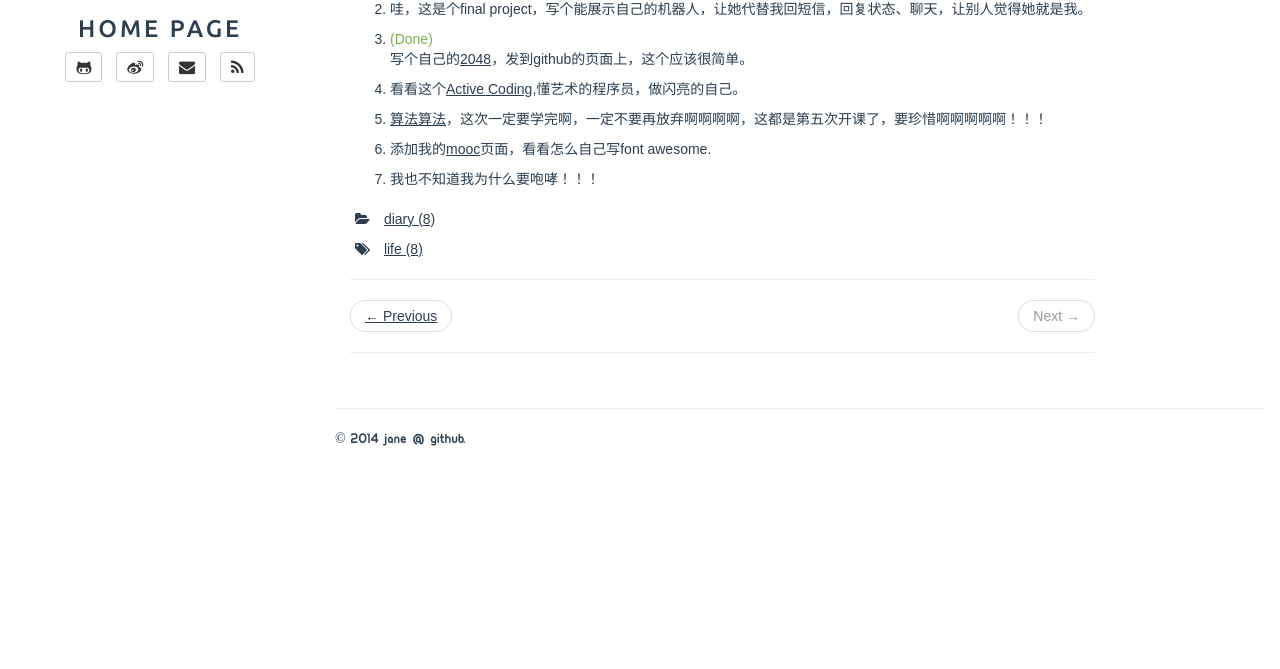
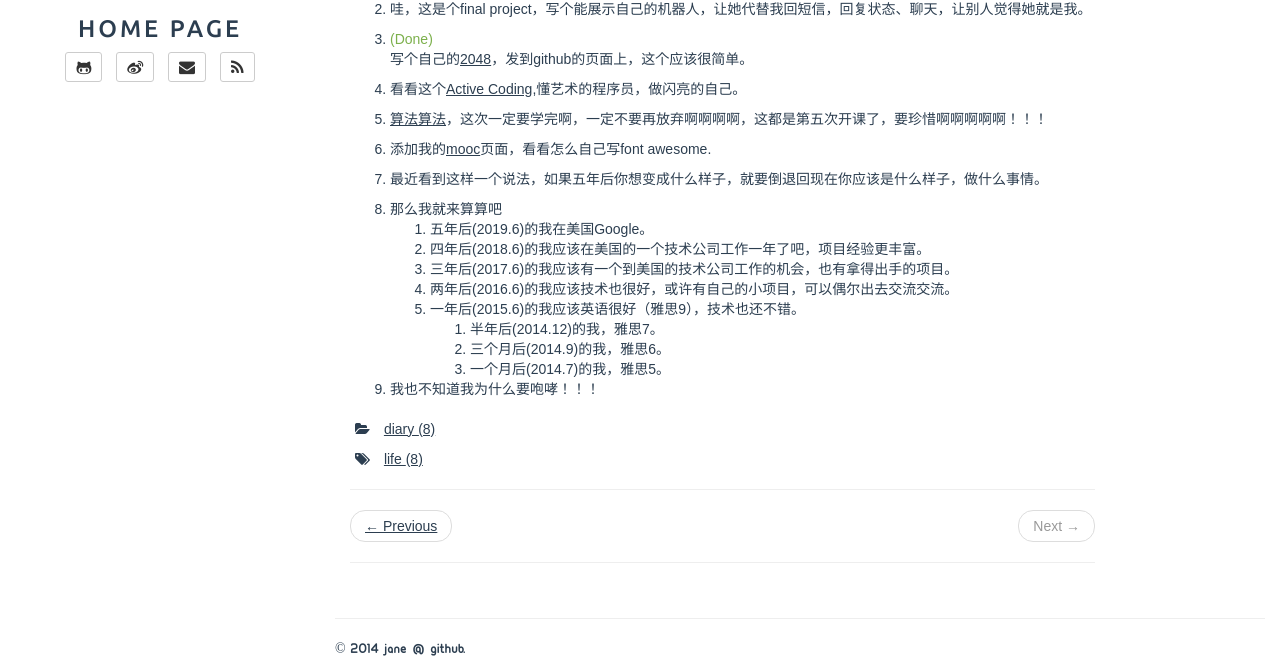
Before and after one commit to jane110511/jane110511.github.io, a Jekyll site: the page built from _posts/2019-01-31-happy-birthday.md, in a window 1280 px wide and 951 px high, cut to the strip 282-951 px from the top of the window. Built offline with Jekyll 4.4.1, drawn with Linux system fonts in a browser that asks for light colours; Markdown is read by kramdown in place of the engine named in the settings.

Commit message:
go to google

```diff
--- a/_posts/2019-01-31-happy-birthday.md
+++ b/_posts/2019-01-31-happy-birthday.md
@@ -23,4 +23,16 @@ tags: life
 
 5. 添加我的[mooc](http://jane110511.github.io/moocs/index.html)页面，看看怎么自己写font awesome.
 
-5. 我也不知道我为什么要咆哮！！！
+6. 最近看到这样一个说法，如果五年后你想变成什么样子，就要倒退回现在你应该是什么样子，做什么事情。
+
+7. 那么我就来算算吧
+	1. 五年后(2019.6)的我在美国Google。
+	2. 四年后(2018.6)的我应该在美国的一个技术公司工作一年了吧，项目经验更丰富。
+	3. 三年后(2017.6)的我应该有一个到美国的技术公司工作的机会，也有拿得出手的项目。
+	4. 两年后(2016.6)的我应该技术也很好，或许有自己的小项目，可以偶尔出去交流交流。
+	5. 一年后(2015.6)的我应该英语很好（雅思9），技术也还不错。
+		1. 半年后(2014.12)的我，雅思7。
+		2. 三个月后(2014.9)的我，雅思6。
+		3. 一个月后(2014.7)的我，雅思5。
+
+8. 我也不知道我为什么要咆哮！！！
```
